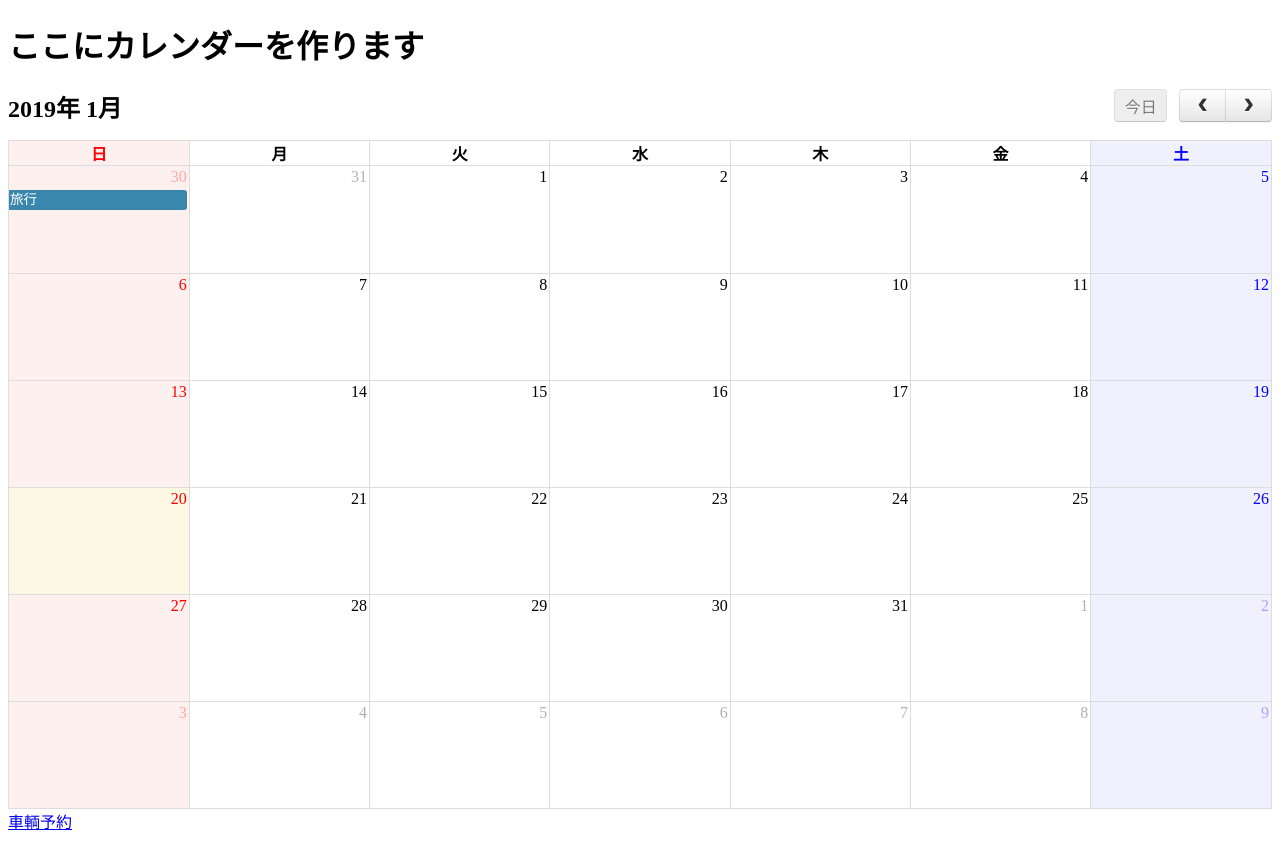
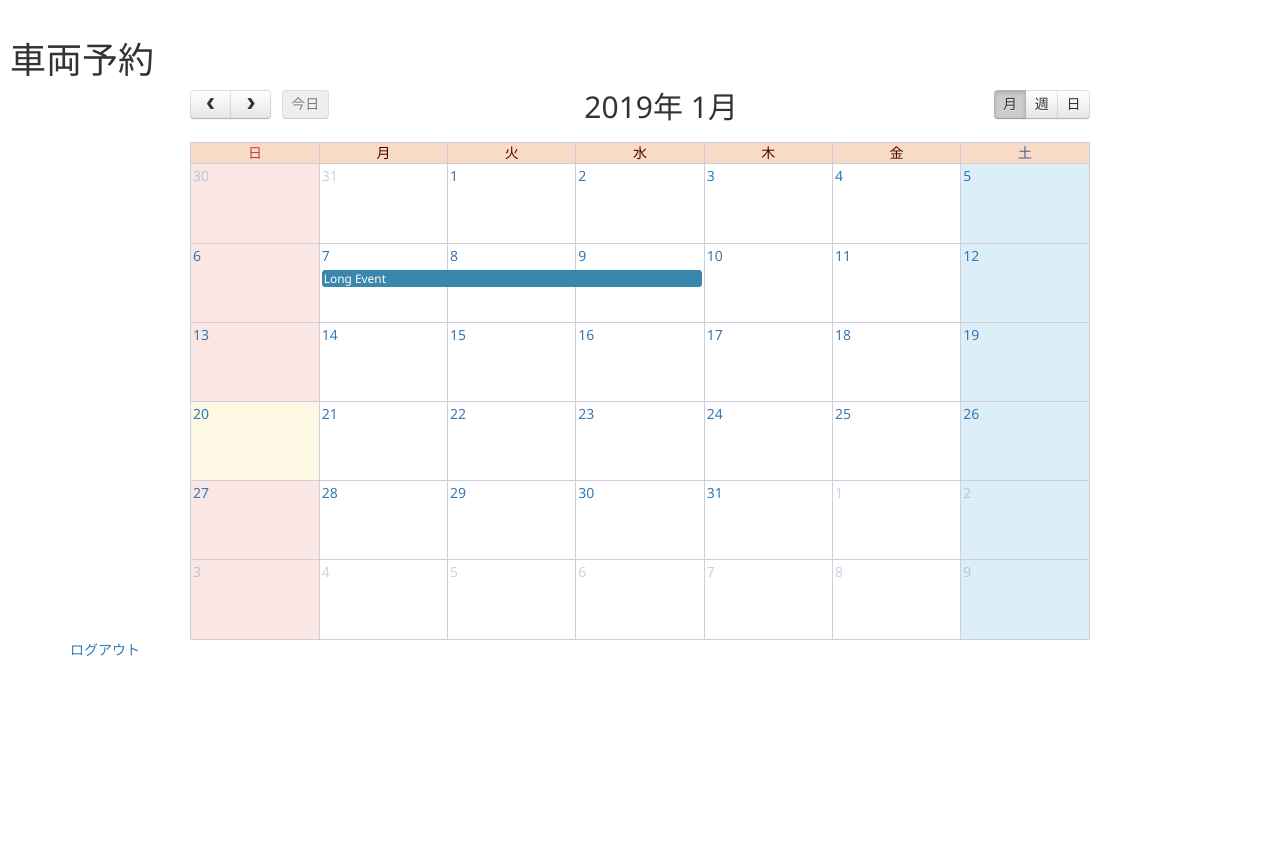
Before and after one commit to t16cs061/soft2018_ownrepository, a Django app: page /carender in a window 1280 px wide. After the commit the page ends 656 px from the top, so only its background shows below. Run offline with Django 3.2, Linux system fonts and the light colour scheme; data that the repository does not hold is empty; parts of the project's set-up code (start-up, migrations or seed data) failed here and were passed over; some libraries are stand-ins or nearby versions.

Commit message:
カレンダーデザインの統一，名称の変更 登録はできない

```diff
--- a/CCMS_ver_SAMMS/CCMS/calendar.py
+++ b/CCMS_ver_SAMMS/CCMS/calendar.py
@@ -1,6 +1,7 @@
 import json
 from django.shortcuts import render
 from .models import MentenanceMaster
+from .models import CarReservationMaster
 import datetime
 from django.core import serializers
 from django.http.response import HttpResponse, JsonResponse
@@ -29,3 +30,27 @@ def get(request):
         "events":Mente_events,
     }
     return render(request,'CCMS/mentenance/reserve.html',context)
+
+def getAdd(request):
+    add_events = CarReservationMaster.objects.all()
+
+    # if filters applied then get parameter and filter based on condition else return object
+    if request.GET:
+        event_arr = []
+        add_events = CarReservationMaster.objects.all()
+
+        for i in add_events:
+            event_sub_arr = {}
+            event_sub_arr['title'] = i.CarName
+            start_date = datetime.datetime.strptime(str(i.StartDateTime.date()), "%Y-%m-%d").strftime("%Y-%m-%d")
+            end_date = datetime.datetime.strptime(str(i.EndDateTime.date()), "%Y-%m-%d").strftime("%Y-%m-%d")
+            event_sub_arr['start'] = start_date
+            event_sub_arr['end'] = end_date
+            event_sub_arr['description'] = i.addOverview
+            event_arr.append(event_sub_arr)
+        return HttpResponse(json.dumps(event_arr))
+
+    context = {
+        "events":add_events,
+    }
+    return render(request,'CCMS/carender.html',context)
--- a/CCMS_ver_SAMMS/CCMS/models.py
+++ b/CCMS_ver_SAMMS/CCMS/models.py
@@ -105,6 +105,7 @@ class MentenanceMaster(models.Model):
 
         return  output
 
+
 #鈴木さんの使用しているFriendクラス->車両予約機能
 class Friend(models.Model):
     car_name= models.CharField(max_length=1000)
--- a/CCMS_ver_SAMMS/CCMS/views.py
+++ b/CCMS_ver_SAMMS/CCMS/views.py
@@ -61,7 +61,7 @@ def add(request):
 
 def carender(request):
     params = {
-        'title':'ここにカレンダーを作ります',
+        'title':'車両予約',
         'go':'ニコニコ薬局',
         }
     return render(request, 'CCMS/carender.html',params)
--- a/CCMS_ver_SAMMS/templates/CCMS/carender.html
+++ b/CCMS_ver_SAMMS/templates/CCMS/carender.html
@@ -1,70 +1,98 @@
 {% load static %}
-<!doctype html>
+
+<!DOCTYPE html>
 <html lang="ja">
    <head>
-  <link rel="stylesheet" type="text/css" href="{% static 'css/fullcalendar.min.css' %}">
+        <title>{{title}}</title>
+        <link rel="stylesheet" href="{% static 'css/fullcalendar.min.css' %}"/>
+        <link rel="stylesheet" href="https://stackpath.bootstrapcdn.com/bootstrap/3.3.7/css/bootstrap.min.css">
+        <link rel="stylesheet" href="{% static 'css/style.css' %}"/>
+        <link rel="stylesheet" href="http://cdn.rawgit.com/Eonasdan/bootstrap-datetimepicker/v4.0.0/build/css/bootstrap-datetimepicker.css">
+        <script type="text/javascript" src="http://ajax.googleapis.com/ajax/libs/jquery/1.12.4/jquery.min.js"></script>
+        <script type="text/javascript" src="https://stackpath.bootstrapcdn.com/bootstrap/3.3.7/js/bootstrap.min.js"></script>
+        <script src="http://cdnjs.cloudflare.com/ajax/libs/moment.js/2.9.0/moment-with-locales.js"></script>
         <script type="text/javascript" src="{% static 'js/moment.min.js' %}"></script>
-    <script type="text/javascript" src="http://code.jquery.com/jquery-1.11.0.min.js"></script>
-    <script type="text/javascript" src="{% static 'js/jquery-ui.min.js' %}"></script>
         <script type="text/javascript" src="{% static 'js/fullcalendar.min.js' %}"></script>
-    <script type="text/javascript" src="{%static 'js/ja.js' %}"></script>
+        <script type="text/javascript" src="{% static 'js/ja.js' %}"></script>
+        <script src="http://cdn.rawgit.com/Eonasdan/bootstrap-datetimepicker/v4.0.0/src/js/bootstrap-datetimepicker.js"></script>
+        <script type="text/javascript" src="{% static 'js/schedule_edit.js' %}"></script>
+        <script>
+            // ページ読み込み時の処理
+            $(document).ready(function () {
+                initializePage();
+            });
+        </script>
         <meta charset="utf-8">
-	<title>{{title}}</title>
-
-	<style type="text/css">
-/* 日曜日 */
-.fc-sun {
-    color: red;
-    background-color: #fff0f0;
-}
-
-/* 土曜日 */
-.fc-sat {
-    color: blue;
-    background-color: #f0f0ff;
-}
-</style>
     </head>
     <body>
         <h1>{{title}}</h1>
-
-	   <div id="calendar">
-        <script>
-            $('#calendar').fullCalendar({
-
-
-                adtitable: true,
-                height: 720,
-                events: '/events.json',
-                selectable: true,
-                selectHelper: true,
-                select: function(data) {
-                var str = moment(data).format( 'YYYY/MM/DD' );
-                console.log(str);  },
-
-                dayClick: function(date,jsEvent,view) {
-                  location.href ="{% url 'add' %}" ;
-                },
-
-
-                events: [
-                  {
-                    title:"go",
-                    start: '2018-12-20',
-                  },
-                  {
-                    title: '旅行',
-                    start: '2018-12-25T06:00:00',
-                    end: '2018-12-30T22:00:00',
-                  }
-                ]
-            });
-        </script>
+        <div id='calendar'></div>
+        <div id="inputScheduleForm" class="modal fade" tabindex="-1">
+            <div class="modal-dialog modal-nm">
+                <div class="modal-content">
+                    <div class="modal-header">
+                        <button type="button" class="close" data-dismiss="modal" aria-hidden="true">&times;</button>
+                        <h4 id="dialogTitle" class="modal-title">車両予定登録</h4>
                     </div>
-
+                    <div class="modal-body">
                         <div class="container">
-	<a href="{% url 'add' %}" class="btn-border">車輌予約</a>
+                            <div class="row">
+                                <div  class="col-md-1">
+                                    <label for="">行き先</label>
+                                    <input id="userCd" type="hidden" value="" />
+                                    <input id="scheduleId" type="hidden" value="" />
                                 </div>
-
+                                <div class="col-md-5">
+                                    <input id="inputTitle" type="text" class="form-control input-sm ime-active" placeholder="行き先" value="" >
+                                </div>
+                            </div>
+                            <div class="row">
+                                <div  class="col-md-2 required">
+                                    <label for="">日時</label>
+                                </div>
+                                <div class="col-md-5">
+                                    <div class="input-group">
+                                        <div class="checkbox" style="margin-top: 0px;">
+                                            <input type="checkbox" id="allDayCheck" onclick="allDayCheckClick(this);" checked/><label for="allDayCheck">終日</label>
+                                        </div>
+                                    </div>
+                                    <div class="input-group">
+                                        <div class="checkbox" style="margin-top: 0px;">
+                                            <input type="checkbox" id="allDayCheck" onclick="ETCUse(this);" checked/><label for="allDayCheck">ETC利用</label>
+                                        </div>
+                                    </div>
+                                    <div class="form-inline">
+                                        <div class="form-group" style="position:relative;">
+                                            <input id="inputYmdFrom" type="text" class="form-control input-sm ymd" value=""/>
+                                            <input id="inputYmdHmFrom" type="text" class="form-control input-sm ymdHm"/> ～
+                                            <input id="inputYmdTo" type="text" class="form-control input-sm ymd" />
+                                            <input id="inputYmdHmTo" type="text" class="form-control input-sm ymdHm" />
+                                        </div>
+                                    </div>
+                                </div>
+                            </div>
+                            <div class="row">
+                                <div  class="col-md-2">
+                                    <label for="">使用車</label>
+                                </div>
+                                <div class="col-md-4">
+                                    <textarea id="inputDescription" class="form-control ime-active" rows="5" placeholder="詳細"></textarea>
+                                </div>
+                            </div>
+                        </div>
+                    </div>
+                    <div class="modal-footer">
+                        <div id="inputError" class="pull-left" style="color:red; padding:5px;"></div>
+                            <button id="registButton" type="button" class="btn btn-primary" onclick="registSchedule();">登録</button>
+                            <button id="updateButton" type="button" class="btn btn-primary" onclick="updateSchedule();">更新</button>
+                            <button id="deleteButton" type="button" class="btn btn-primary" onclick="deleteSchedule();">削除</button>
+                            <button type="button" class="btn btn-default" data-dismiss="modal">閉じる</button>
+                    </div>
+                </div>
+            </div>
+        </div>
+        <div class="container">
+            <a href="{% url 'logout' %}" class="btn-border">ログアウト</a>
+        </div>
     </body>
 </html>
```
Lines whose indentation alone changed are shown as unchanged.
